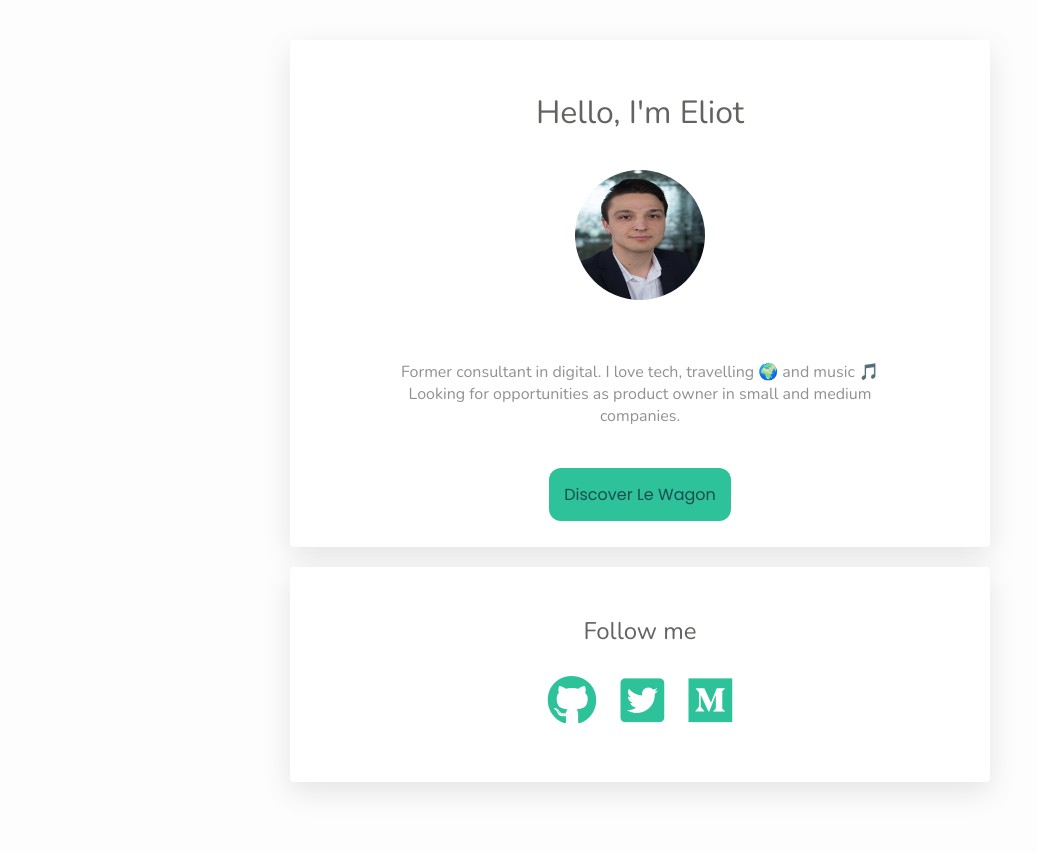
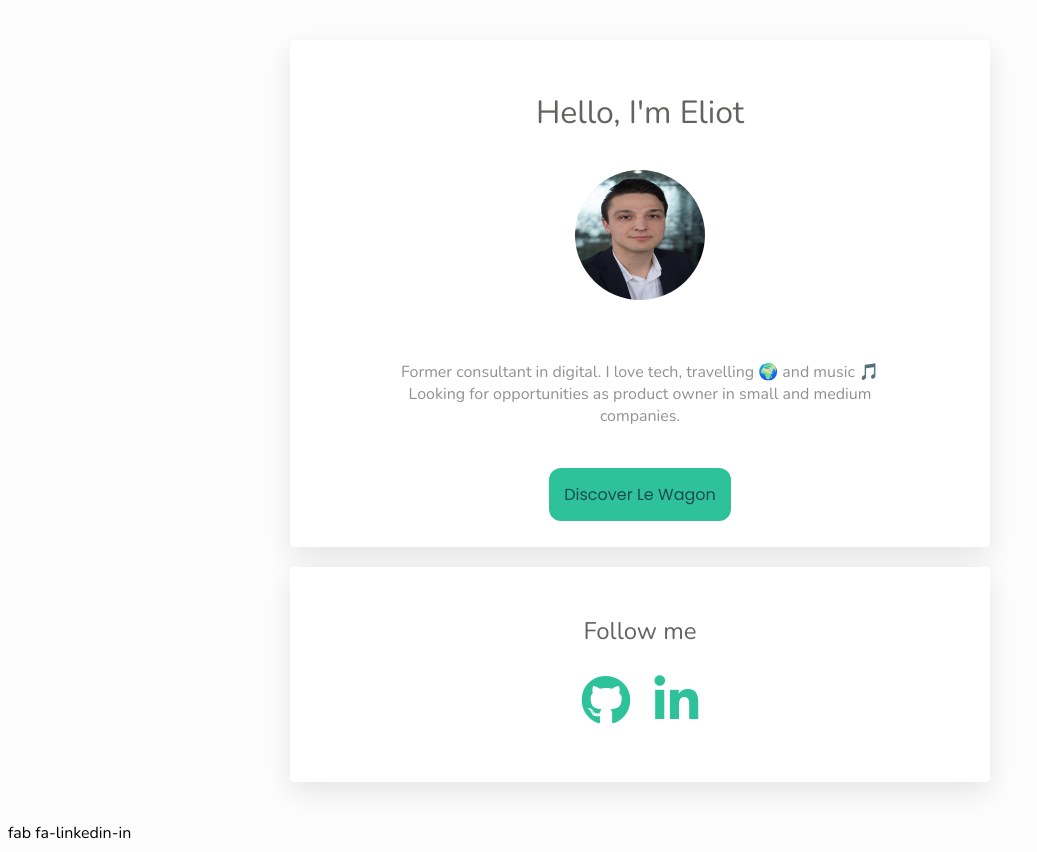
Before and after one commit to Eltnz/profile, a plain HTML site: page index.html in a window 1280 px wide. Shown: the whole page, without its empty margins (0-1037 px from the left). Before the commit the page ends 822 px from the top, so only its background shows below. Drawn offline with nearby package versions, Linux system fonts and the light colour scheme.

Commit message:
icon maj

```diff
--- a/index.html
+++ b/index.html
@@ -29,14 +29,9 @@
             <a href="https://github.com/Eltnz" target="_blank"><i class="fab fa-github"></i></a>
           </li>
           <li>
-              <a href="https://twitter.com/" target="_blank">
-                <i class="fab fa-twitter-square"></i>
+              <a href="https://www.linkedin.com/in/eliot-nemoz-69750a106/" target="_blank">
+                <i class="fab fa-linkedin-in"></i>
               </a>
-          </li>
-          <li>
-              <a href="https://medium.com/" target="_blank">
-              <i class="fab fa-medium"></i>
-            </a>
           </li>
         </ul>
       </div>
@@ -44,3 +39,4 @@
     </div>
   </body>
 </html>
+fab fa-linkedin-in
```
